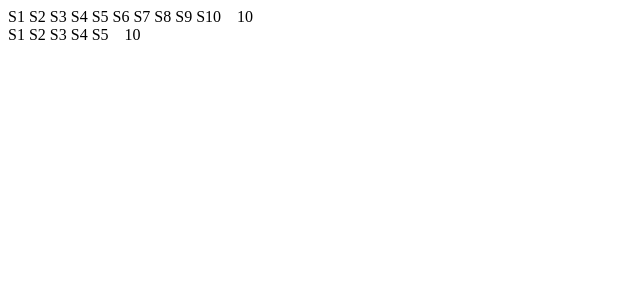
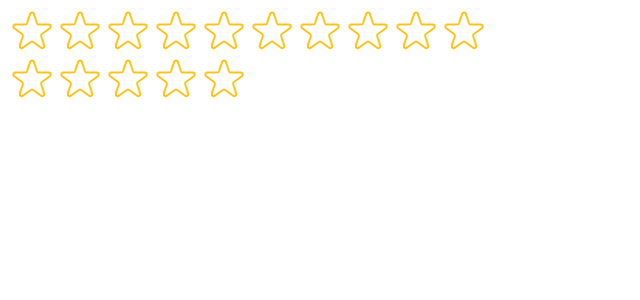
Before and after one commit to lkoczyba/usePopcorn, a React (Create React App) app: page / in a window 1280 px wide. Shown: the top 300 px of the page, without its empty margins (0-640 px from the left). Built offline with nearby package versions, Linux system fonts and the light colour scheme.

Commit message:
StarRating component finished

```diff
--- a/src/StarRating.js
+++ b/src/StarRating.js
@@ -1,4 +1,5 @@
-import React from 'react';
+import React, {useRef, useState} from 'react';
+import PropTypes from "prop-types";
 
 const containerStyle = {
     display: "flex",
@@ -8,16 +9,69 @@
 
 const starContainerStyle = {
     display: "flex",
-    gap: "4px"
 }
 
-const textStyle = {
-    lineHeight: "1",
-    margin: "0"
-}
-export default function StarRating({maxRating=5}){
-    return <div style={containerStyle}>
-        <div style={starContainerStyle}>{Array.from({length: maxRating}, (_,i)=><span>S{i+1}</span>)}</div>
-        <p style={textStyle}>10</p>
+
+export default function StarRating({maxRating = 5, color = '#fcc419', size = 48, className="", defaultRating=0, onSetRating}) {
+
+    const [rating, setRating] = useState(defaultRating);
+    const [tempRating, setTempRating] = useState(0);
+
+    function handleRating(rating){
+        setRating(rating);
+        if(typeof onSetRating==="function") onSetRating(rating);
+    }
+
+    const textStyle = {
+        lineHeight: "1",
+        margin: "0",
+        color,
+        fontSize: `${size / 1.5}px`
+    }
+
+    return <div style={containerStyle} className={className}>
+        <div style={starContainerStyle}>{Array.from({length: maxRating}, (_, i) => <Star key={i}
+                                                                                         onRate={() => handleRating(i + 1)}
+                                                                                         full={tempRating ? tempRating >= i + 1 : rating >= i + 1}
+                                                                                         onHoverIn={() => setTempRating(i + 1)}
+                                                                                         onHoverOut={() => setTempRating(0)}
+                                                                                         color={color}
+                                                                                         size={size}/>)}</div>
+        <p style={textStyle}>{tempRating || rating || ""}</p>
     </div>
 }
+
+function Star({onRate, full, onHoverIn, onHoverOut, color, size}) {
+
+    const starStyle = {
+        width: `${size}px`,
+        height: `${size}px`,
+        display: 'block',
+        cursor: 'pointer'
+    }
+
+    return <span role='button' style={starStyle} onClick={onRate} onMouseEnter={onHoverIn} onMouseLeave={onHoverOut}>
+    {full ? <svg
+        xmlns="http://www.w3.org/2000/svg"
+        viewBox="0 0 20 20"
+        fill={color}
+        stroke={color}
+    >
+        <path
+            d="M9.049 2.927c.3-.921 1.603-.921 1.902 0l1.07 3.292a1 1 0 00.95.69h3.462c.969 0 1.371 1.24.588 1.81l-2.8 2.034a1 1 0 00-.364 1.118l1.07 3.292c.3.921-.755 1.688-1.54 1.118l-2.8-2.034a1 1 0 00-1.175 0l-2.8 2.034c-.784.57-1.838-.197-1.539-1.118l1.07-3.292a1 1 0 00-.364-1.118L2.98 8.72c-.783-.57-.38-1.81.588-1.81h3.461a1 1 0 00.951-.69l1.07-3.292z"
+        />
+    </svg> : <svg
+        xmlns="http://www.w3.org/2000/svg"
+        fill="none"
+        viewBox="0 0 24 24"
+        stroke={color}
+    >
+        <path
+            strokeLinecap="round"
+            strokeLinejoin="round"
+            strokeWidth="{2}"
+            d="M11.049 2.927c.3-.921 1.603-.921 1.902 0l1.519 4.674a1 1 0 00.95.69h4.915c.969 0 1.371 1.24.588 1.81l-3.976 2.888a1 1 0 00-.363 1.118l1.518 4.674c.3.922-.755 1.688-1.538 1.118l-3.976-2.888a1 1 0 00-1.176 0l-3.976 2.888c-.783.57-1.838-.197-1.538-1.118l1.518-4.674a1 1 0 00-.363-1.118l-3.976-2.888c-.784-.57-.38-1.81.588-1.81h4.914a1 1 0 00.951-.69l1.519-4.674z"
+        />
+    </svg>}
+            </span>
+}
```
